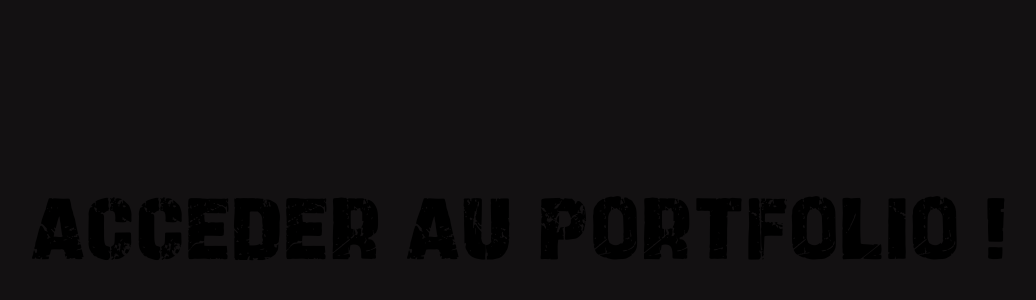
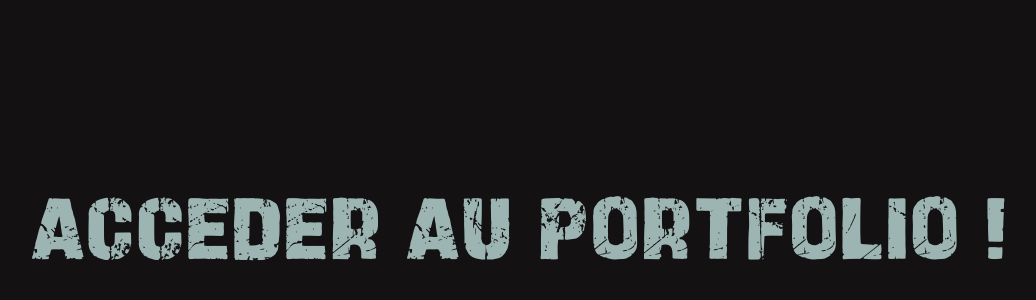
Before and after one commit to valentinneffepitech/valentinneffepitech.github.io, a React (Vite) app in the folder portfolio/: page / in a window 1280 px wide. Shown: the part 174-474 px from the top of the page, without its empty margins (120-1156 px from the left). Built offline with nearby package versions, Linux system fonts and the light colour scheme.

Commit message:
debug front

```diff
--- a/portfolio/src/index.css
+++ b/portfolio/src/index.css
@@ -58,6 +58,7 @@ button {
   font-weight: 500;
   background-color: var(--black);
   cursor: pointer;
+  color: var(--grey);
 }
 
 button:focus,
@@ -265,6 +266,7 @@ header h4{
 #form_contact button:hover{
   background-color: var(--grey);
   color: var(--black);
+  border-color: var(--blue);
 }
 
 #projectIcon{
```
